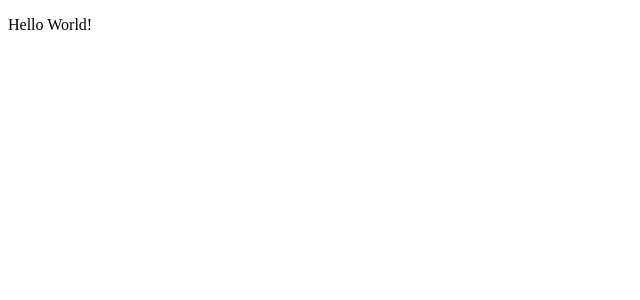
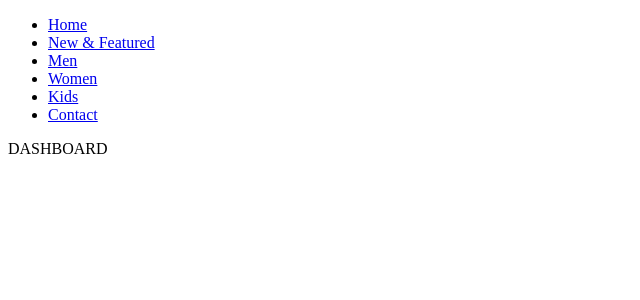
Before and after one commit to Poniks/E-Commerce-Web, a React (Create React App) app: page / in a window 1280 px wide. Shown: the top 300 px of the page, without its empty margins (0-640 px from the left). Built offline with nearby package versions, Linux system fonts and the light colour scheme.

Commit message:
Added Nav.v0.1

```diff
--- a/src/components/App.js
+++ b/src/components/App.js
@@ -2,7 +2,6 @@ import React from 'react';
 import {
   BrowserRouter as Router, Route, Routes,
 } from 'react-router-dom';
-import './App.css';
 import Dashboard from './pages/Dashboard';
 
 const App = () => {
--- /dev/null
+++ b/src/components/Nav.js
@@ -0,0 +1,43 @@
+import React from 'react';
+import { NavLink } from 'react-router-dom';
+
+const Nav = () => {
+    return (
+        <nav>
+            <ul>
+                <li>
+                    <NavLink to="/" exact>
+                        Home
+                    </NavLink>
+                </li>
+                <li>
+                    <NavLink to="/new&featured" exact>
+                        New & Featured
+                    </NavLink>
+                </li>
+                <li>
+                    <NavLink to="/men" exact>
+                        Men
+                    </NavLink>
+                </li>
+                <li>
+                    <NavLink to="/women" exact>
+                        Women
+                    </NavLink>
+                </li>
+                <li>
+                    <NavLink to="/kids" exact>
+                        Kids
+                    </NavLink>
+                </li>
+                <li>
+                    <NavLink to="/contact" exact>
+                        Contact
+                    </NavLink>
+                </li>
+            </ul>
+        </nav>
+    )
+}
+
+export default Nav;
--- a/src/components/pages/Dashboard/index.js
+++ b/src/components/pages/Dashboard/index.js
@@ -1,9 +1,11 @@
 import React from 'react';
+import Nav from "../../Nav";
 
 const Dashboard = () => {
     return (
         <div>
-            <p>Hello World!</p>
+            <Nav />
+            <p>DASHBOARD</p>
         </div>
     )
 }
```
